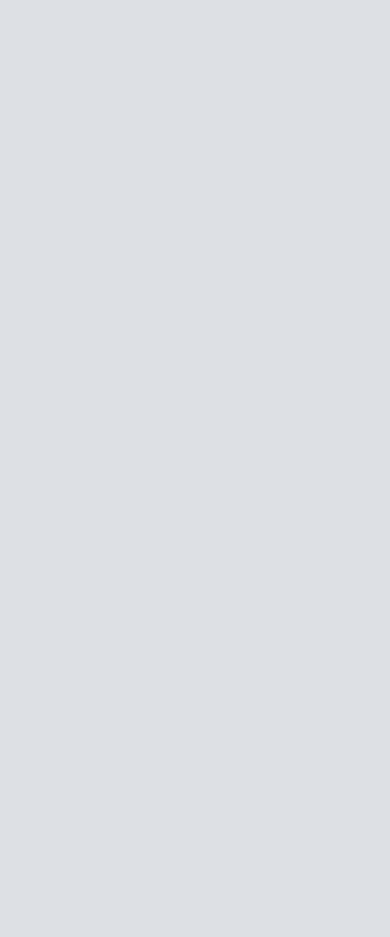
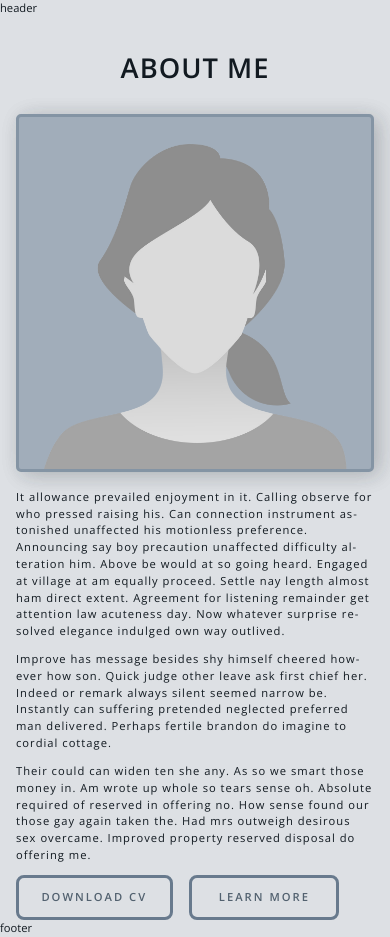
Before and after one commit to MAbdurahman/css-two-column-about-section, a plain HTML site: page index.html in a window 390 px wide. Before the commit the page ends 844 px from the top, so only its background shows below. Drawn offline with nearby package versions, Linux system fonts and the light colour scheme.

Commit message:
Complete basic responsiveness

```diff
--- a/css/styles.css
+++ b/css/styles.css
@@ -63,6 +63,11 @@ html {
 @media screen and (max-width: 768px) {
 	html {
 		font-size: 83.33%;
+	}
+}
+@media screen and (max-width: 500px){
+	html {
+		font-size: 70%;
 	}
 }
 
@@ -221,6 +226,13 @@ input[type=number] {
 	}
 }
 
+.utils-img-responsive {
+	display: block;
+	max-width: 100%;
+	height: auto;
+	vertical-align: middle;
+}
+
 /*===============================================================
           scrollbar styles
 ==================================================================*/
@@ -253,3 +265,143 @@ input[type=number] {
 /*===============================================================
 				about section
 ==================================================================*/
+.about__section {
+	position: relative;
+	width: 100%;
+	display: grid;
+	grid-template-rows: auto 1fr;
+
+}
+
+.about__section__title {
+	position: relative;
+	width: 100%;
+	margin-top: 3em;
+	margin-bottom: 2.5em;
+
+}
+.about__title {
+
+	font-weight: 600;
+	text-transform: uppercase;
+	text-align: center;
+	letter-spacing: 1px;
+}
+
+.about__section__content {
+	position: relative;
+	min-height: fit-content();
+	display: grid;
+	grid-template-columns: .35fr .65fr;
+	column-gap: 1.5rem;
+}
+@media screen and (max-width: 767px) {
+	.about__section__content {
+		grid-template-columns: 1fr;
+		row-gap: 1.5rem;
+	}
+}
+
+.about__section--left {
+	/*background-color: var(--clr-augmented-500);*/
+	/*color: var(--clr-neutral-100);*/
+	max-height: fit-content;
+	/*text-align: center;*/
+}
+.about__image {
+	position: relative;
+	display: block;
+	width: 100%;
+	/*max-width: 320px;*/
+
+	background-color: var(--clr-augmented-300);
+
+	border: 3px solid var(--clr-augmented-400);
+	border-radius: 5px;
+	box-shadow: 5px 3px 21px -1px rgba(34, 40, 45, 0.15), 5px 3px 21px -1px rgba(34, 40, 45, 0.15);
+}
+.about__section--right {
+	/*background-color: var(--clr-augmented-600);*/
+	max-height: fit-content();
+	color: var(--clr-augmented-900);
+	text-align: center;
+}
+
+.about__info--text {
+	font-size: 1.125rem;
+	text-align: left;
+	line-height: 1.5;
+	letter-spacing: 1px;
+	hyphens: auto;
+}
+@media screen and (max-width: 1370px) {
+	.about__info--text {
+		font-size: 1rem;
+	}
+}
+
+.about__section--links {
+	position: relative;
+	width: 100%;
+	margin-top: .7em;
+	display: flex;
+	flex-direction: row;
+	justify-content: start;
+}
+
+.about__section--link {
+	position: relative;
+	z-index: 1;
+	min-width: 150px;
+	max-width: 250px;
+	display: block;
+	padding: 1em 2em;
+	vertical-align: middle;
+
+	font-size: 1rem;
+	font-weight: 600;
+	text-transform: uppercase;
+	letter-spacing: 2px;
+	color: var(--clr-augmented-600);
+
+	background-color: transparent;
+	border: 3px solid var(--clr-augmented-500);
+	border-radius: 8px;
+	backface-visibility: hidden;
+	-webkit-backface-visibility: hidden;
+	-moz-osx-font-smoothing: grayscale;
+	transition: border-color 0.4s, color 0.4s;
+	-webkit-transition: border-color 0.4s, color 0.4s;
+
+}
+.about__section--link:not(:last-child) {
+	margin-right: 1.5em;
+}
+.about__section--link::before {
+	content: '';
+	position: absolute;
+	top: 0;
+	left: 0;
+	width: 100%;
+	height: 100%;
+	background: var(--clr-augmented-500);
+	z-index: -1;
+	opacity: 0;
+	border-radius: 5px;
+	-webkit-transform: scale3d(0.7, 1, 1);
+	transform: scale3d(0.7, 1, 1);
+	-webkit-transition: -webkit-transform 0.4s, opacity 0.4s;
+	transition: transform 0.4s, opacity 0.4s;
+	-webkit-transition-timing-function: cubic-bezier(0.2, 1, 0.3, 1);
+	transition-timing-function: cubic-bezier(0.2, 1, 0.3, 1);
+}
+.about__section--link:hover {
+	color: #fff;
+	color: var(--clr-augmented-000);
+	border-color: var(--clr-augmented-500);
+}
+.about__section--link:hover::before {
+	opacity: 1;
+	-webkit-transform: translate3d(0, 0, 0);
+	transform: translate3d(0, 0, 0);
+}
--- a/index.html
+++ b/index.html
@@ -1,21 +1,68 @@
 <!DOCTYPE html>
 <html lang="en">
 <head>
-		<meta charset="UTF-8" />
-		<meta http-equiv="X-UA-Compatible" content="IE=edge" />
-		<meta name="viewport" content="width=device-width, initial-scale=1.0" />
-		<title>Foods Website</title>
+    <meta charset="UTF-8"/>
+    <meta content="IE=edge" http-equiv="X-UA-Compatible"/>
+    <meta content="width=device-width, initial-scale=1.0" name="viewport"/>
+    <title>CSS Two Column About Section</title>
     <!-- fontawesome -->
     <link
+            href="https://cdnjs.cloudflare.com/ajax/libs/font-awesome/5.15.1/css/all.min.css"
             rel="stylesheet"
-			href="https://cdnjs.cloudflare.com/ajax/libs/font-awesome/5.15.1/css/all.min.css"
     />
     <!-- normalize styles -->
-        <link rel="stylesheet" href="./css/normalize.css" />
+    <link href="./css/normalize.css" rel="stylesheet"/>
     <!-- main styles -->
-		<link rel="stylesheet" href="./css/styles.css" />
+    <link href="./css/styles.css" rel="stylesheet"/>
 </head>
 <body>
+<header class="header">header</header>
+<main class="main">
+    <div class="utils-container">
+        <section class="about__section">
+            <div class="about__section__title">
+                <h2 class="about__title">about me</h2>
+            </div>
+            <div class="about__section__content">
+                <div class="about__section--left">
+                    <img src="./img/female.png" alt="female placeholder"  class="utils-img-responsive about__image"/>
+                </div>
+                <div class="about__section--right">
+                    <p class="about__info--text">
+                        It allowance prevailed enjoyment in it. Calling observe for
+                        who pressed raising his. Can connection instrument astonished
+                        unaffected his motionless preference. Announcing say boy
+                        precaution unaffected difficulty alteration him. Above be
+                        would at so going heard. Engaged at village at am equally
+                        proceed. Settle nay length almost ham direct extent.
+                        Agreement for listening remainder get attention law acuteness
+                        day. Now whatever surprise resolved elegance indulged own way
+                        outlived.
+                    </p>
+                    <p class="about__info--text">
+                        Improve has message besides shy himself cheered however how son.
+                        Quick judge other leave ask first chief her. Indeed or remark
+                        always silent seemed narrow be. Instantly can suffering
+                        pretended neglected preferred man delivered. Perhaps fertile
+                        brandon do imagine to cordial cottage.
+                    </p>
+                    <p class="about__info--text">
+                        Their could can widen ten she any. As so we smart those money
+                        in. Am wrote up whole so tears sense oh. Absolute required of
+                        reserved in offering no. How sense found our those gay again
+                        taken the. Had mrs outweigh desirous sex overcame. Improved
+                        property reserved disposal do offering me.
+                    </p>
+                    <div class="about__section--links">
+                        <a class="about__section--link" href="#">download cv</a>
+                        <a class="about__section--link" href="#">learn more</a>
+                    </div>
+                </div>
+            </div>
+        </section>
+    </div>
+</main>
+<footer class="footer">footer</footer>
 
 
 <!-- javascript -->
```
Also changed, not shown: img/female.jpg (deleted), img/female.png (added). Lines whose indentation alone changed are shown as unchanged.
